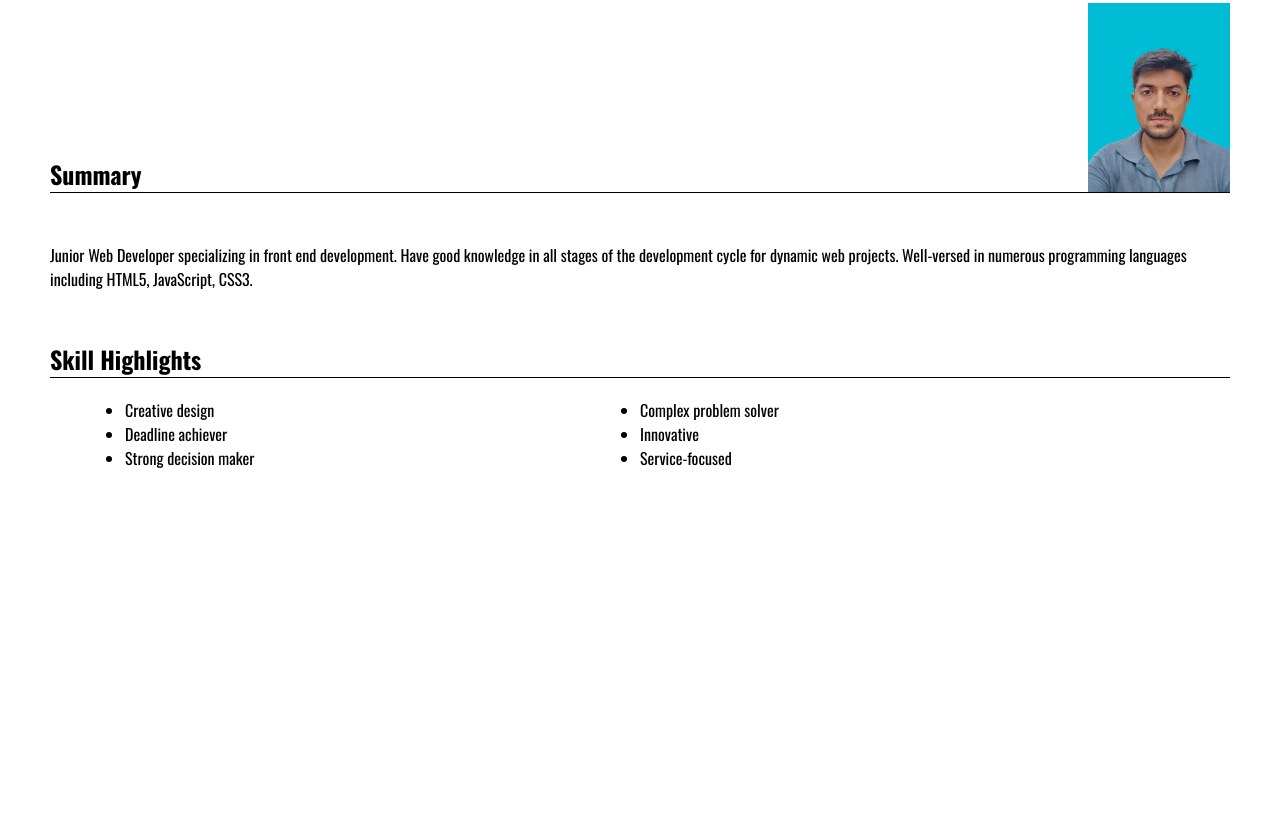
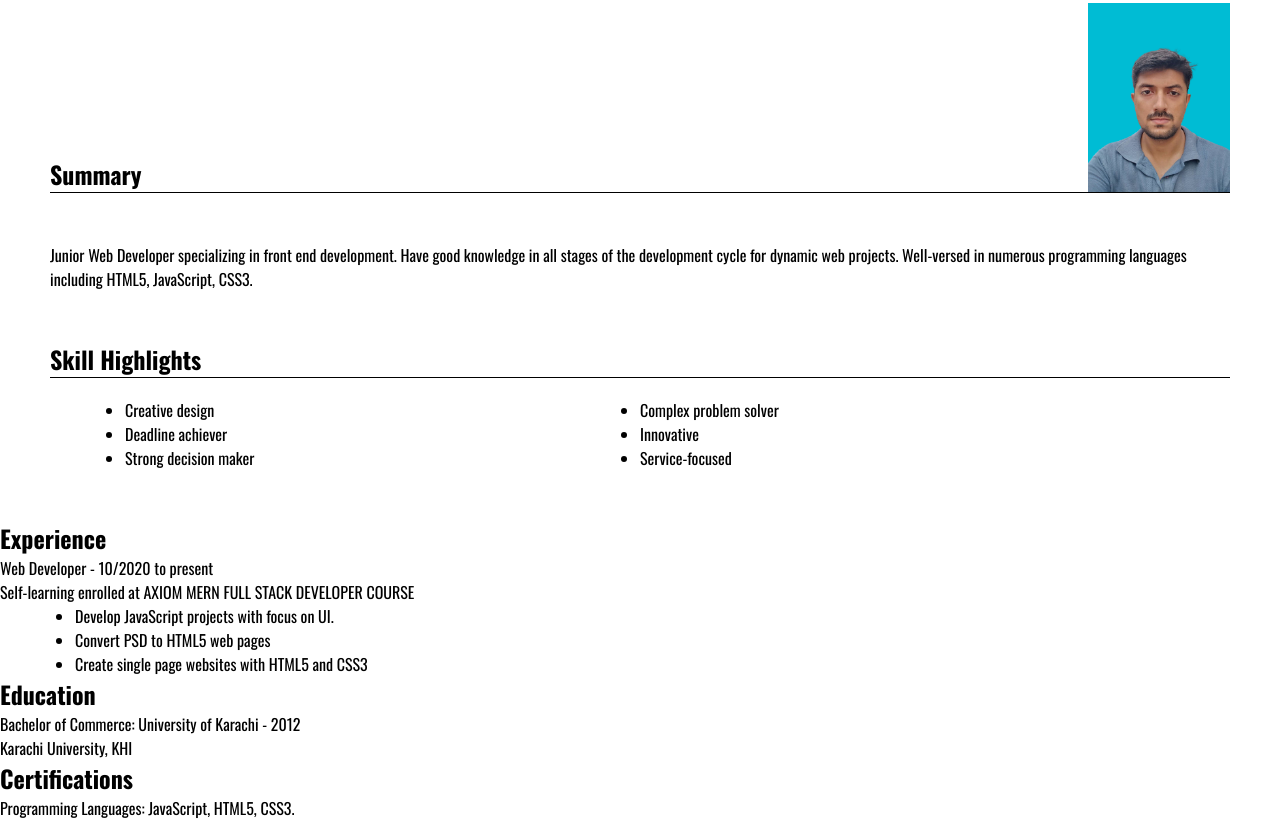
Before and after one commit to salman-a1212/Saylani-AI-Chatbot, a plain HTML site: page Assignment-1b/index.html in a window 1280 px wide. Shown: the part 390-1210 px from the top of the page. Before the commit the page ends 910 px from the top, so only its background shows below. Drawn offline with nearby package versions, Linux system fonts and the light colour scheme.

Commit message:
Update index.html

```diff
--- a/Assignment-1b/index.html
+++ b/Assignment-1b/index.html
@@ -16,6 +16,7 @@
           <p>https://myworksofar.netlify.app/</p>
           <h1>SALMAN ASLAM</h1>
         </div>
+      </div>
       <div class="img-con">
         <h2>Summary</h2>
         <img
@@ -26,10 +27,10 @@
       </div>
       <div class="summ-text">
         <p>
-            Junior Web Developer specializing in front end development. Have
-            good knowledge in all stages of the development cycle for dynamic
-            web projects. Well-versed in numerous programming languages
-            including HTML5, JavaScript, CSS3.
+          Junior Web Developer specializing in front end development. Have good
+          knowledge in all stages of the development cycle for dynamic web
+          projects. Well-versed in numerous programming languages including
+          HTML5, JavaScript, CSS3.
         </p>
       </div>
       <div class="skill-sec">
@@ -49,6 +50,24 @@
           </div>
         </ul>
       </div>
+      <div class="exp-sec">
+        <h2>Experience</h2>
+        <p>Web Developer - 10/2020 to present</p>
+        <p>Self-learning enrolled at AXIOM MERN FULL STACK DEVELOPER COURSE</p>
+        <ul class="list">
+          <li>Develop JavaScript projects with focus on UI.</li>
+          <li>Convert PSD to HTML5 web pages</li>
+          <li>Create single page websites with HTML5 and CSS3</li>
+        </ul>
+      </div>
+      <div class="edu-sec">
+        <h2>Education</h2>
+        <p>Bachelor of Commerce: University of Karachi - 2012</p>
+        <p>Karachi University, KHI</p>
+      </div>
+      <div class="cert-sec">
+        <h2>Certifications</h2>
+        <p>Programming Languages: JavaScript, HTML5, CSS3.</p>
       </div>
     </div>
   </body>
```
Lines whose indentation alone changed are shown as unchanged.
